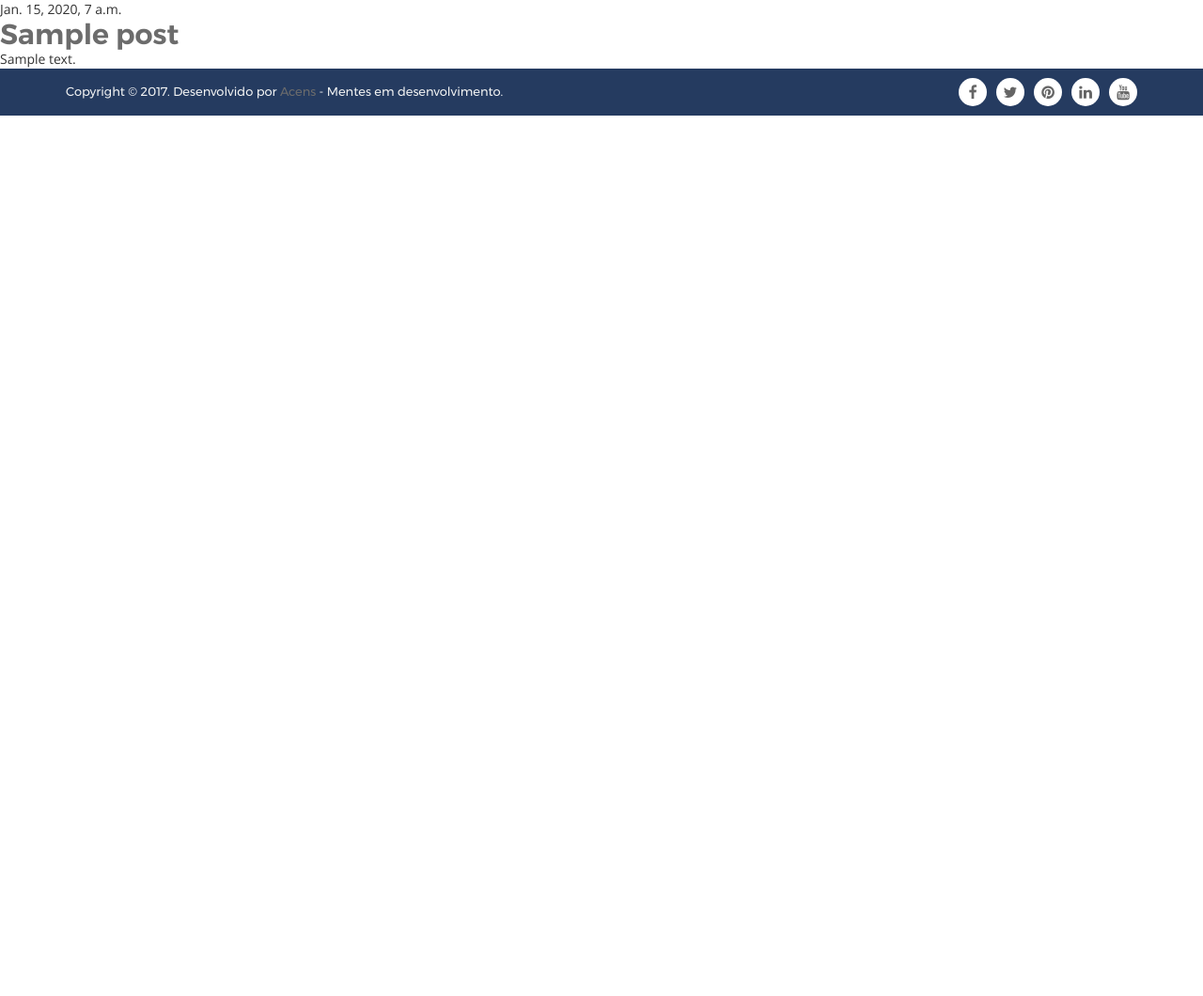
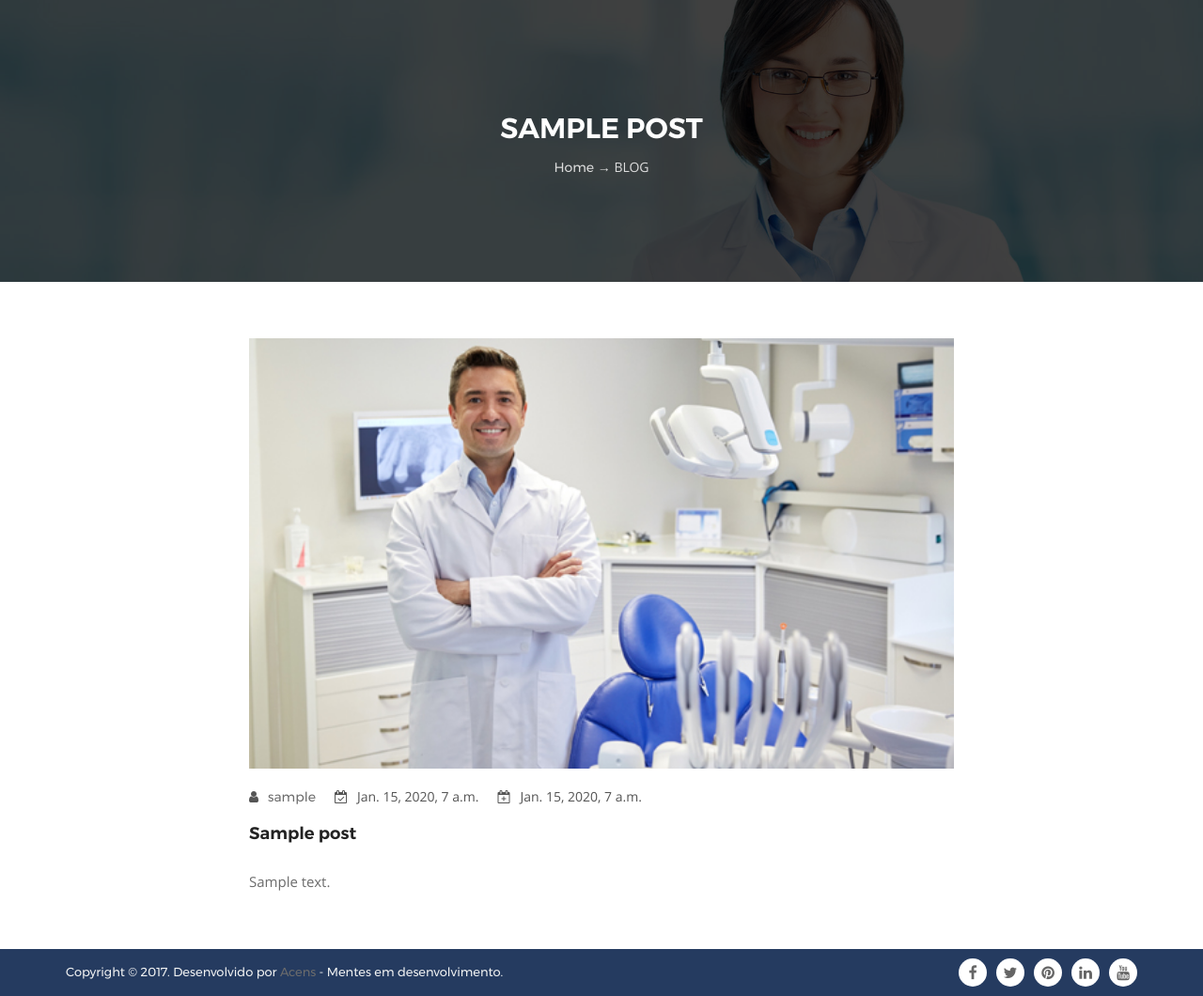
Before and after one commit to gleidsonf/claudio-maniglia, a Django app: page /post/1/ in a window 1280 px wide. Shown: the part 130-1190 px from the top of the page at 94% size. Before the commit the page ends 253 px from the top, so only its background shows below. Run offline with Django 3.2, Linux system fonts and the light colour scheme; tables that the repository leaves empty hold one stand-in row (values such as "Sample post"); some libraries are stand-ins or nearby versions.

Commit message:
Implementando post detail e filtro

```diff
--- a/blog/static/www/css/style.css
+++ b/blog/static/www/css/style.css
@@ -1037,7 +1037,7 @@ All Page header Background Css
 #uni {
     width: 100%;
     height: 300px;
-    background: url(img/service.jpg);
+    background: url(../img/service.jpg);
     background-repeat: no-repeat;
     -webkit-background-size: cover;
     background-size: cover;
--- a/blog/templates/blog/base.html
+++ b/blog/templates/blog/base.html
@@ -54,12 +54,25 @@
       <div class="container">
         <div class="row">
           <div class="col-md-3 logo">
-            <a href="#"><img src="{% static 'www/img/logo.png' %}" alt=""></a>
+            <a href="{% url 'root_url' %}"><img src="{% static 'www/img/logo.png' %}" alt=""></a>
           </div>
           <!-- Nav Start -->
           <div class="col-md-9 nav-wrapper">
             <div id="main-nav" class="nav">
               <ul class="sf-menu" id="menu">
+                {% if request.resolver_match.url_name != 'root_url' %}
+                <li class="current-menu-item active"><a href="{% url 'root_url' %}#home">Início</a></li>
+                <li><a href="{% url 'root_url' %}#about">Sobre</a></li>
+                <li><a href="{% url 'root_url' %}#professional">Profissional</a></li>
+                <li><a href="{% url 'root_url' %}#blog">Blog</a>
+                  <ul>
+                    {% for tag in tags %}
+                    <li><a href="#">{{ tag.title }}</a></li>
+                    {% endfor %}
+                  </ul>
+                </li>
+                <li><a href="{% url 'root_url' %}#contact">Contato</a></li>
+                {% else %}
                 <li class="current-menu-item active"><a href="#home">Início</a></li>
                 <li><a href="#about">Sobre</a></li>
                 <li><a href="#professional">Profissional</a></li>
@@ -71,6 +84,7 @@
                   </ul>
                 </li>
                 <li><a href="#contact">Contato</a></li>
+                {% endif %}
               </ul>
             </div>
           </div>
--- a/blog/templates/blog/post_detail.html
+++ b/blog/templates/blog/post_detail.html
@@ -1,13 +1,41 @@
 {% extends 'blog/base.html' %}
 {% load staticfiles %}
-<div class="container-fluid">
+{% block content %}
 
-  {% block content %}
-    {% if post.published_date %}
-      {{ post.published_date }}
-    {% endif %}
-    <h2>{{ post.title }}</h2>
-    {{ post.text|linebreaksbr }}
+  <div class="container-fulied service-bg" id="uni">
+  	<div class="row">
+  		<div id="universal"></div>
+  			<div class="col-md-12 pt">
+  				<h2>{{ post.title }}</h2>
+  				<p><a href="/">home</a> → BLOG</p>
+  			</div>
 
-  {% endblock %}
+  	</div>
+  </div>
+
+  <div class="container blog-side">
+		<div class="row inner">
+			<div class="col-md-8 col-md-offset-2 top">
+					<div class="bg">
+						<div class="img">
+							<img src="{% static 'www/img/blog1.jpg' %}" alt="">
+						</div>
+						<div class="icon">
+							<ul>
+                <li><a href="#"><i class="fa fa-user"></i>{{ post.author }}</a></li>
+								<li><i class="fa fa-calendar-check-o"></i>{{ post.created_date }}</li>
+                <li><i class="fa fa-calendar-plus-o"></i>{{ post.published_date }}</li>
+
+
+							</ul>
+						</div>
+					</div>
+				<div class="text">
+					<h2>{{ post.title }}</h2>
+          <p>{{ post.text|linebreaksbr }}</p>
+
+			</div>
+		</div>
+	</div>
 </div>
+{% endblock %}
--- a/blog/templates/blog/post_list.html
+++ b/blog/templates/blog/post_list.html
@@ -20,7 +20,7 @@
                   </ul>
                 </div>
               <p class="all">Lorem ipsum dolor sit amet, consectetuer adipiscing elit. Aenean commodo ligula eget dolor.</p>
-              <p class="submit"><a href="#" class="btn btn-primary">Leia mais</a></p>
+              <p class="submit"><a href="{% url 'post_detail' pk=post.pk %}" class="btn btn-primary">Leia mais</a></p>
               </div>
           </div>
         </div>
--- a/blog/urls.py
+++ b/blog/urls.py
@@ -2,6 +2,7 @@ from django.conf.urls import url
 from . import views
 
 urlpatterns = [
-    url(r'^$', views.post_list),
-    url(r'^post/(?P<pk>[0-9]+)/$', views.post_detail),
+    url(r'^$', views.post_list, name='root_url'),
+    url(r'^post/(?P<pk>[0-9]+)/$', views.post_detail, name='post_detail'),
+    url(r'^post_by_type/(?P<pk>[0-9]+)/$', views.post_by_type, name='post_by_type'),
 ]
--- a/blog/views.py
+++ b/blog/views.py
@@ -1,4 +1,5 @@
-from django.shortcuts import render, get_object_or_404
+from django.shortcuts import render, get_object_or_404, get_list_or_404
+from django.core.paginator import Paginator, InvalidPage, EmptyPage
 from django.utils import timezone
 from .models import Post
 from .models import Type
@@ -6,6 +7,10 @@ from .models import Type
 def base(request):
     tags = Type.objects.all()
     return render(request, 'blog/base.html', {'tags': tags})
+
+def post_detail(request, pk):
+    post = get_object_or_404(Post, pk=pk)
+    return render(request, 'blog/post_detail.html', {'post': post})
 
 def body(request):
     return render(request, 'blog/body.html', {})
@@ -15,6 +20,7 @@ def post_list(request):
     posts = Post.objects.filter(published_date__lte=timezone.now()).order_by('-published_date')
     return render(request, 'blog/post_list.html', {'posts': posts, 'tags': tags})
 
-def post_detail(request, pk):
-    post = get_object_or_404(Post, pk=pk)
-    return render(request, 'blog/post_detail.html', {'post': post})
+def post_by_type(request, pk):
+    type = Type.objects.get(pk=pk)
+    posts = get_list_or_404(Post, type_post=type)
+    return render(request, 'blog/post_list.html', {'posts': posts })
```
Also changed, not shown: blog/static/www/img/service.jpg (added).
